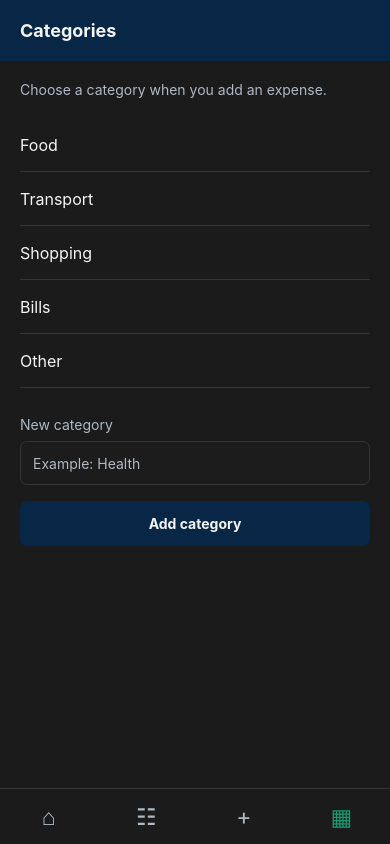
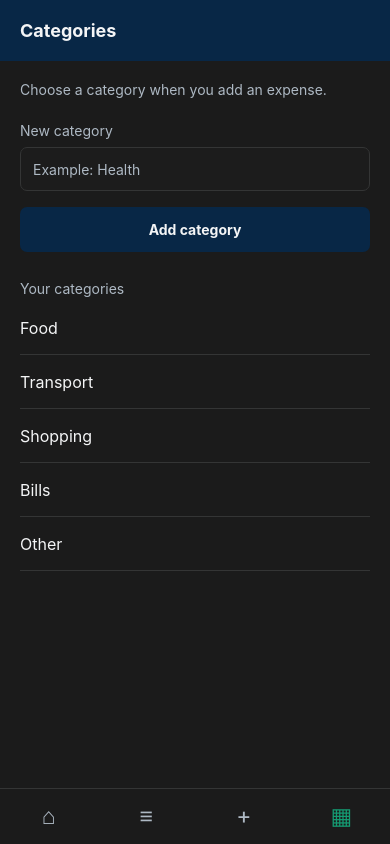
Before and after one commit to rmabanag145839tc-source/Budget-Tracker-Mobile-Application, a React Native app: screen /Categories in a window 390 px wide. Built offline with nearby package versions, Linux system fonts and the light colour scheme.

Commit message:
Update UI components for dark mode support and enhance navigation functionality

```diff
--- a/app.json
+++ b/app.json
@@ -5,7 +5,7 @@
     "version": "1.0.0",
     "orientation": "portrait",
     "icon": "./assets/icon.png",
-    "userInterfaceStyle": "light",
+    "userInterfaceStyle": "dark",
     "ios": {
       "supportsTablet": true
     },
--- a/src/components/AppIcon.jsx
+++ b/src/components/AppIcon.jsx
@@ -1,15 +1,12 @@
 import React from 'react';
-import { Text } from 'react-native';
+import { Text, View } from 'react-native';
 
-// Simple text symbols keep the icons easy to read and change.
-// Use these names in screens, for example: <AppIcon name="home" />.
+// Simple symbols avoid hard-to-read SVG paths.
 const symbols = {
   food: '🍴',
   transport: '🚌',
-  coffee: '☕',
-  book: '▤',
   home: '⌂',
-  history: '☷',
+  history: '≡',
   add: '+',
   categories: '▦',
   back: '←',
@@ -18,5 +15,28 @@ const symbols = {
 };
 
 export default function AppIcon({ name, color, size = 20 }) {
-  return <Text style={{ color, fontSize: size }}>{symbols[name]}</Text>;
+  // The fixed box keeps different symbols centered in the same space.
+  return (
+    <View
+      style={{
+        width: size + 10,
+        height: size + 10,
+        alignItems: 'center',
+        justifyContent: 'center',
+      }}
+    >
+      <Text
+        allowFontScaling={false}
+        style={{
+          color,
+          fontSize: size,
+          lineHeight: size + 4,
+          textAlign: 'center',
+          includeFontPadding: false,
+        }}
+      >
+        {symbols[name]}
+      </Text>
+    </View>
+  );
 }
--- a/src/components/BottomTabs.jsx
+++ b/src/components/BottomTabs.jsx
@@ -11,6 +11,15 @@ const tabs = [
 ];
 
 export default function BottomTabs({ navigation, currentScreen }) {
+  function openTab(screen) {
+    // A fresh add screen starts with empty fields every time.
+    if (screen === 'AddExpense') {
+      navigation.push('AddExpense');
+    } else {
+      navigation.navigate(screen);
+    }
+  }
+
   return (
     <View style={styles.bar}>
       {tabs.map((tab) => (
@@ -18,7 +27,7 @@ export default function BottomTabs({ navigation, currentScreen }) {
           key={tab.screen}
           accessibilityRole="button"
           accessibilityLabel={tab.label}
-          onPress={() => navigation.navigate(tab.screen)}
+          onPress={() => openTab(tab.screen)}
           style={styles.button}
         >
           <AppIcon
@@ -41,7 +50,7 @@ const styles = StyleSheet.create({
     backgroundColor: colors.card,
   },
   button: {
-    width: '25%',
+    flex: 1,
     alignItems: 'center',
     justifyContent: 'center',
   },
--- a/src/components/SafetyGauge.jsx
+++ b/src/components/SafetyGauge.jsx
@@ -4,9 +4,11 @@ import { colors } from '../theme/expenseTrackerTheme';
 
 // The number is the actual percent of this month's budget left.
 export default function SafetyGauge({ percent }) {
+  const color = percent < 30 ? colors.coral : colors.green;
+
   return (
-    <View style={styles.ring}>
-      <Text style={styles.number}>{percent}%</Text>
+    <View style={[styles.ring, { borderColor: color }]}>
+      <Text style={[styles.number, { color }]}>{percent}%</Text>
     </View>
   );
 }
@@ -17,13 +19,10 @@ const styles = StyleSheet.create({
     height: 86,
     borderRadius: 43,
     borderWidth: 7,
-    borderColor: colors.green,
-    borderLeftColor: colors.border,
     alignItems: 'center',
     justifyContent: 'center',
   },
   number: {
-    color: colors.green,
     fontSize: 16,
     fontWeight: '600',
   },
--- a/src/context/BudgetContext.jsx
+++ b/src/context/BudgetContext.jsx
@@ -17,7 +17,10 @@ export function BudgetProvider({ children }) {
     // An existing ID means replace that expense. Otherwise add a new one.
     if (details.id) {
       setExpenses((current) =>
-        current.map((expense) => (expense.id === details.id ? details : expense))
+        current.map((expense) => {
+          if (expense.id === details.id) return details;
+          return expense;
+        })
       );
       return;
     }
@@ -37,11 +40,17 @@ export function BudgetProvider({ children }) {
 
   function renameCategory(oldName, newName) {
     // Keep the category list and any expenses using that name in sync.
-    setCategories((current) => current.map((name) => (name === oldName ? newName : name)));
+    setCategories((current) =>
+      current.map((name) => {
+        if (name === oldName) return newName;
+        return name;
+      })
+    );
     setExpenses((current) =>
-      current.map((expense) =>
-        expense.category === oldName ? { ...expense, category: newName } : expense
-      )
+      current.map((expense) => {
+        if (expense.category === oldName) return { ...expense, category: newName };
+        return expense;
+      })
     );
   }
 
--- a/src/screens/CategoriesScreen.jsx
+++ b/src/screens/CategoriesScreen.jsx
@@ -9,41 +9,41 @@ export default function CategoriesScreen({ navigation }) {
   const [newName, setNewName] = useState('');
   const [editingName, setEditingName] = useState('');
   const [draftName, setDraftName] = useState('');
-  const [error, setError] = useState('');
 
   function nameIsTaken(name, currentName = '') {
-    return categories.some(
-      (category) => category.toLowerCase() === name.toLowerCase() && category !== currentName
-    );
+    for (const category of categories) {
+      if (category !== currentName && category.toLowerCase() === name.toLowerCase()) {
+        return true;
+      }
+    }
+    return false;
   }
 
   function handleAdd() {
     const name = newName.trim();
     if (!name) {
-      setError('Enter a category name.');
+      Alert.alert('Enter a category name.');
       return;
     }
     if (nameIsTaken(name)) {
-      setError('That category already exists.');
+      Alert.alert('That category already exists.');
       return;
     }
 
     addCategory(name);
     setNewName('');
-    setError('');
   }
 
   function handleRename() {
     const name = draftName.trim();
     if (!name || nameIsTaken(name, editingName)) {
-      setError('Enter a different category name.');
+      Alert.alert('Enter a different category name.');
       return;
     }
 
     // Renaming also changes the category on any expenses that used it.
     renameCategory(editingName, name);
     setEditingName('');
-    setError('');
   }
 
   function handleDelete(name) {
@@ -65,8 +65,33 @@ export default function CategoriesScreen({ navigation }) {
           <Text style={styles.title}>Categories</Text>
         </View>
 
-        <ScrollView style={styles.content} keyboardShouldPersistTaps="handled">
+        <ScrollView
+          style={styles.content}
+          contentContainerStyle={styles.scrollContent}
+          keyboardShouldPersistTaps="handled"
+          keyboardDismissMode="on-drag"
+          automaticallyAdjustKeyboardInsets
+        >
           <Text style={styles.help}>Choose a category when you add an expense.</Text>
+
+          {/* Keep this form above the list so the keyboard does not cover it. */}
+          <Text style={styles.label}>New category</Text>
+          <TextInput
+            accessibilityLabel="New category name"
+            style={styles.input}
+            value={newName}
+            onChangeText={setNewName}
+            placeholder="Example: Health"
+            placeholderTextColor={colors.mutedText}
+            maxLength={24}
+            returnKeyType="done"
+            onSubmitEditing={handleAdd}
+          />
+          <Pressable accessibilityRole="button" onPress={handleAdd} style={styles.addButton}>
+            <Text style={styles.buttonText}>Add category</Text>
+          </Pressable>
+
+          <Text style={styles.listTitle}>Your categories</Text>
           {categories.map((name) => {
             const isBuiltIn = startingCategories.includes(name);
 
@@ -78,10 +103,13 @@ export default function CategoriesScreen({ navigation }) {
                     style={styles.editInput}
                     value={draftName}
                     onChangeText={setDraftName}
+                    maxLength={24}
                     autoFocus
                   />
                 ) : (
-                  <Text style={styles.categoryName}>{name}</Text>
+                  <Text style={styles.categoryName} numberOfLines={1}>
+                    {name}
+                  </Text>
                 )}
 
                 {!isBuiltIn && editingName === name && (
@@ -101,7 +129,6 @@ export default function CategoriesScreen({ navigation }) {
                       onPress={() => {
                         setEditingName(name);
                         setDraftName(name);
-                        setError('');
                       }}
                     >
                       <Text style={styles.action}>Edit</Text>
@@ -115,19 +142,6 @@ export default function CategoriesScreen({ navigation }) {
             );
           })}
 
-          <Text style={styles.label}>New category</Text>
-          <TextInput
-            accessibilityLabel="New category name"
-            style={styles.input}
-            value={newName}
-            onChangeText={setNewName}
-            placeholder="Example: Health"
-            placeholderTextColor={colors.mutedText}
-          />
-          {error ? <Text style={styles.error}>{error}</Text> : null}
-          <Pressable accessibilityRole="button" onPress={handleAdd} style={styles.addButton}>
-            <Text style={styles.buttonText}>Add category</Text>
-          </Pressable>
         </ScrollView>
 
         <BottomTabs navigation={navigation} currentScreen="Categories" />
@@ -161,9 +175,19 @@ const styles = StyleSheet.create({
     flex: 1,
     paddingHorizontal: 20,
   },
+  scrollContent: {
+    paddingBottom: 32,
+  },
   help: {
     color: colors.mutedText,
-    marginVertical: 20,
+    marginTop: 20,
+    marginBottom: 8,
+  },
+  listTitle: {
+    color: colors.mutedText,
+    fontSize: 14,
+    marginTop: 24,
+    marginBottom: 4,
   },
   categoryRow: {
     minHeight: 54,
@@ -193,7 +217,7 @@ const styles = StyleSheet.create({
   },
   label: {
     color: colors.mutedText,
-    marginTop: 28,
+    marginTop: 16,
     marginBottom: 8,
   },
   input: {
@@ -205,17 +229,13 @@ const styles = StyleSheet.create({
     paddingHorizontal: 12,
     height: 44,
   },
-  error: {
-    color: colors.coral,
-    marginTop: 8,
-  },
   addButton: {
     backgroundColor: colors.navy,
     borderRadius: 7,
     padding: 14,
     alignItems: 'center',
     marginTop: 16,
-    marginBottom: 32,
+    marginBottom: 4,
   },
   buttonText: {
     color: colors.text,
--- a/src/screens/HomeScreen.jsx
+++ b/src/screens/HomeScreen.jsx
@@ -16,12 +16,22 @@ export default function HomeScreen({ navigation }) {
   const monthlyExpenses = expenses.filter((expense) => expense.date.startsWith(thisMonth));
   const monthlySpending = monthlyExpenses.reduce((total, expense) => total + expense.amount, 0);
   const remaining = monthlyBudget - monthlySpending;
-  const safetyScore = Math.max(0, Math.min(100, Math.round((remaining / monthlyBudget) * 100)));
+  let safetyScore = Math.round((remaining / monthlyBudget) * 100);
+  if (safetyScore < 0) {
+    safetyScore = 0;
+  }
+  if (safetyScore > 100) {
+    safetyScore = 100;
+  }
 
   function categoryTotal(name) {
-    return monthlyExpenses
-      .filter((expense) => expense.category === name)
-      .reduce((total, expense) => total + expense.amount, 0);
+    let total = 0;
+    for (const expense of monthlyExpenses) {
+      if (expense.category === name) {
+        total += expense.amount;
+      }
+    }
+    return total;
   }
 
   return (
@@ -32,7 +42,7 @@ export default function HomeScreen({ navigation }) {
             <Text style={styles.mutedText}>Monthly budget preview</Text>
             <Text style={styles.name}>Overview</Text>
             <Text style={[styles.mutedText, styles.balanceLabel]}>Remaining balance</Text>
-            <Text style={styles.balance}>
+            <Text style={[styles.balance, remaining < 0 && styles.negativeBalance]}>
               {remaining < 0 ? '-' : ''}${Math.abs(remaining).toFixed(2)}
             </Text>
             <Text style={styles.budgetNote}>
@@ -44,7 +54,9 @@ export default function HomeScreen({ navigation }) {
             <View style={styles.safetyRow}>
               <SafetyGauge percent={safetyScore} />
               <View>
-                <Text style={styles.safetyTitle}>{safetyScore >= 30 ? 'Budget safe' : 'Budget low'}</Text>
+                <Text style={[styles.safetyTitle, safetyScore < 30 && styles.lowBudget]}>
+                  {safetyScore >= 30 ? 'Budget safe' : 'Budget low'}
+                </Text>
                 <Text style={styles.smallText}>
                   {safetyScore >= 30 ? "You're on track" : 'Watch your spending'}
                 </Text>
@@ -122,6 +134,9 @@ const styles = StyleSheet.create({
     fontSize: 31,
     fontWeight: '700',
   },
+  negativeBalance: {
+    color: colors.coral,
+  },
   budgetNote: {
     color: colors.mutedText,
     fontSize: 12,
@@ -146,6 +161,9 @@ const styles = StyleSheet.create({
     fontSize: 14,
     fontWeight: '600',
     marginBottom: 4,
+  },
+  lowBudget: {
+    color: colors.coral,
   },
   smallText: {
     color: colors.mutedText,
--- a/src/screens/addEditExpenseStyles.js
+++ b/src/screens/addEditExpenseStyles.js
@@ -35,6 +35,7 @@ const styles = StyleSheet.create({
   },
   form: {
     padding: 20,
+    paddingBottom: 36,
   },
   label: {
     color: colors.mutedText,
@@ -62,7 +63,7 @@ const styles = StyleSheet.create({
     fontSize: 16,
   },
   selectedField: {
-    borderColor: '#0870cd',
+    borderColor: colors.blue,
     borderWidth: 1.5,
   },
   fieldText: {
```
Also changed, not shown: src/screens/AddEditExpenseScreen.jsx (+6 -1 lines), src/screens/ExpenseHistoryScreen.jsx (+6 -2 lines).
